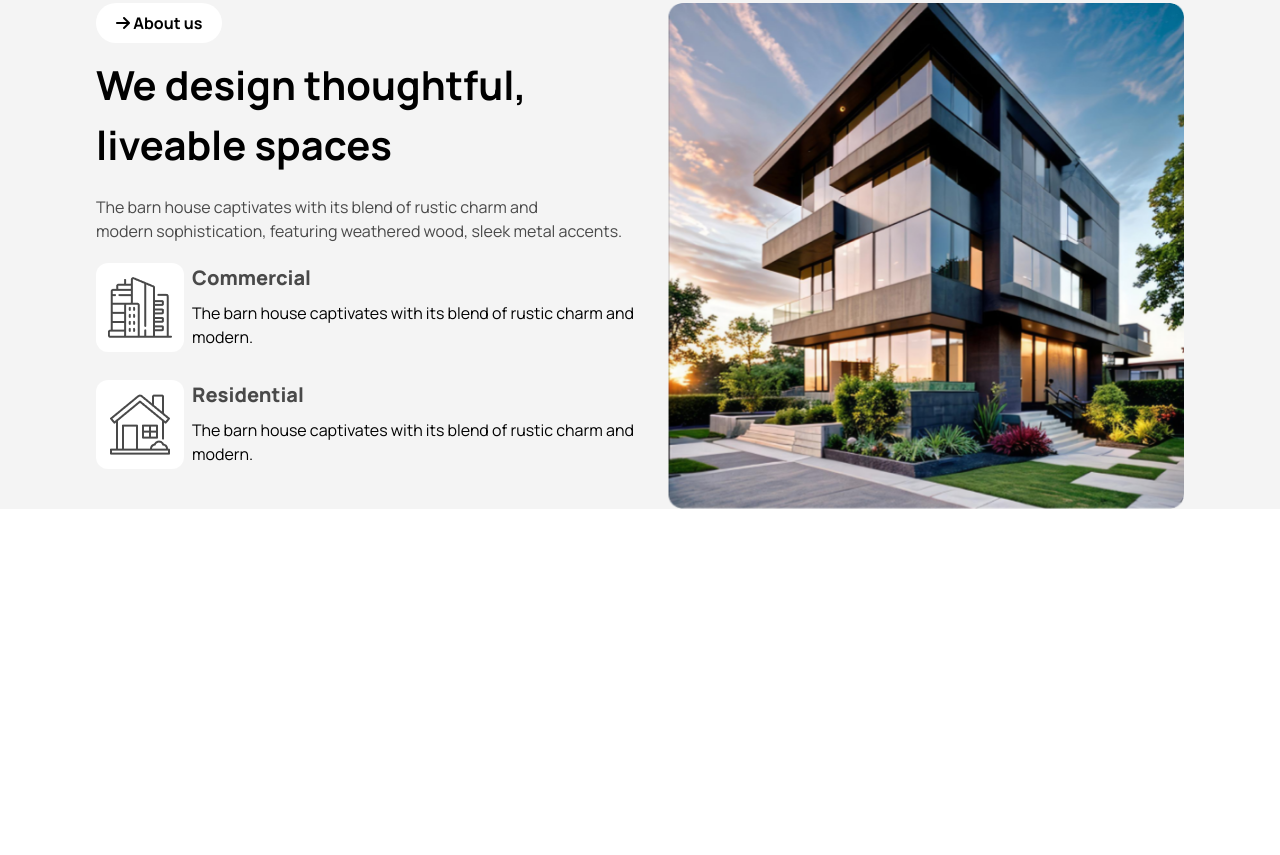
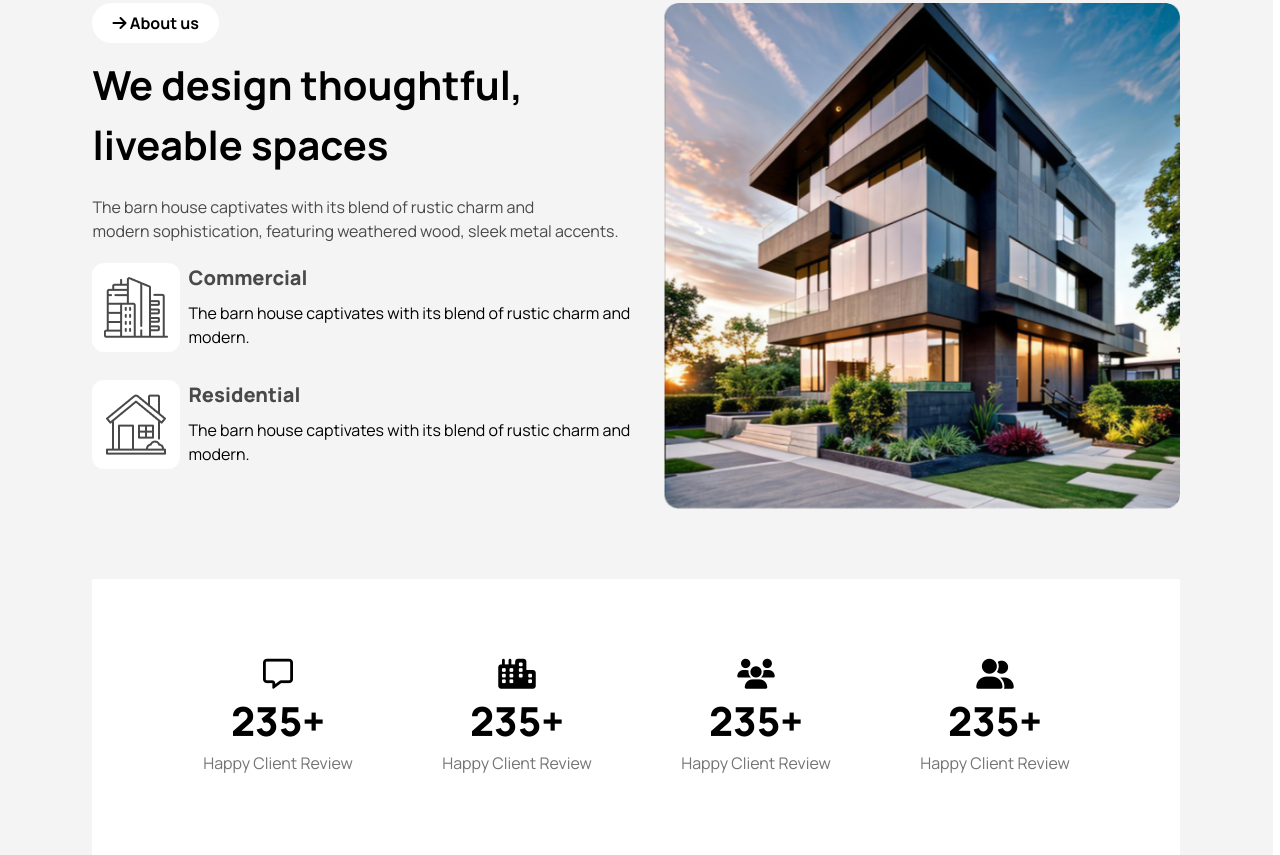
Before and after one commit to dev-ratul/dream-house, a plain HTML site: page index.html in a window 1280 px wide. Shown: the part 1182-2037 px from the top of the page. Before the commit the page ends 1691 px from the top, so only its background shows below. Drawn offline with nearby package versions, Linux system fonts and the light colour scheme.

Commit message:
Complete section two in main

```diff
--- a/index.html
+++ b/index.html
@@ -105,11 +105,11 @@
 
      </header>
      <!-- main -->
-      <main>
-        <article class="bg-[#F4F4F4]">
+      <main class="w-[85vw] mx-auto">
+        <article class="bg-[#F4F4F4] relative -left-[7.5vw] w-[99.45vw]">
           <img class="relative -right-16 pt-[20px] hidden xl:block" src="assets/Vector.png" alt="">
-        <!-- section-1 -->
-         <section class="w-[85vw] mx-auto flex flex-col xl:flex-row justify-between pt-10  gap-7 ">
+          <!-- section-1 -->
+         <section class="w-[85vw] mx-auto flex flex-col xl:flex-row justify-between pt-10  gap-7 pb-[32px] lg:pb-[70px] xl:[100px]">
           <div class="">
             <div class="1/2  text-center xl:text-start">
               <button class="px-5 py-2 bg-white rounded-full font-bold mb-3" ><i class="fa-solid fa-arrow-right"></i> About us</button>
@@ -156,6 +156,34 @@
             <img class="w-full lg:h-[600px] xl:h-full" src="assets/Rectangle.png" alt="">
           </div>
          </section>
+         <!-- section-2 -->
+          <section class="w-[85vw] mx-auto grid grid-cols-1 lg:grid-cols-2 xl:grid-cols-4 p-20 bg-white gap-7 rou">
+            <!-- card-1 -->
+            <div class="text-center">
+              <i class="fa-regular fa-message text-[30px]"></i>
+              <h1 class="text-[32px] lg:text-[40px] font-extrabold">235+</h1>
+              <p class="text-[#737373]">Happy Client Review</p>
+            </div>
+            <!-- card-2 -->
+            <div class="text-center">
+              <i class="fa-solid fa-city text-[30px]"></i>
+              <h1 class="text-[32px] lg:text-[40px] font-extrabold">235+</h1>
+              <p class="text-[#737373]">Happy Client Review</p>
+            </div>
+            <!-- card-3 -->
+            <div class="text-center">
+              <i class="fa-solid fa-users text-[30px]"></i>
+              <h1 class="text-[32px] lg:text-[40px] font-extrabold">235+</h1>
+              <p class="text-[#737373]">Happy Client Review</p>
+            </div>
+            <!-- card-4 -->
+            <div class="text-center">
+              <i class="fa-solid fa-user-group text-[30px]"></i>
+              <h1 class="text-[32px] lg:text-[40px] font-extrabold">235+</h1>
+              <p class="text-[#737373]">Happy Client Review</p>
+            </div>
+
+          </section>
         </article>
       </main>
 
```
